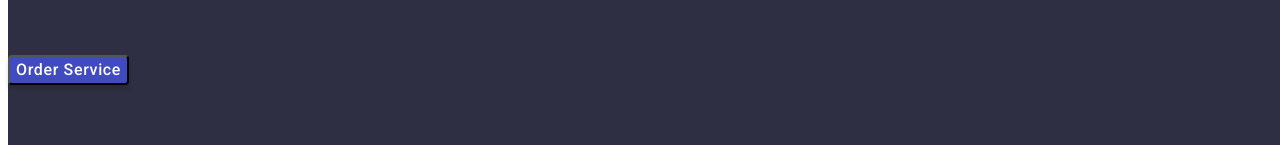
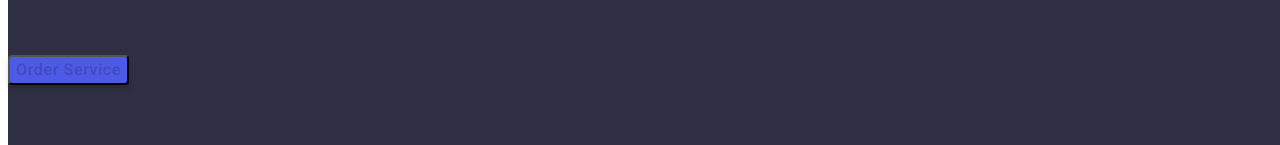
Before and after one commit to agsulimko/goit-markup-hw-02, a plain HTML site: page index.html in a window 1280 px wide. In both pictures the pointer is over the button "Order Service". Shown: the part 296-441 px from the top of the page. Drawn offline with Linux system fonts and the light colour scheme.

Commit message:
Update styles.css

```diff
--- a/css/styles.css
+++ b/css/styles.css
@@ -123,6 +123,9 @@ color:var(--color-NAVYBLU);
 .adrress-list {
 }
 .contact-email
+{
+  color: var(--color-SLATE);
+}
 .contact-phone
  {
   color: var(--color-SLATE);
@@ -169,9 +172,9 @@ color:var(--color-NAVYBLU);
 
 .main-btn:hover,
 .main-btn:focus {
-  background:  #404bbf;
-
-}
+  background:var(--color-background-button);
+  color:var(--color-OCEAN);
+ }
 /*=========Main page - Hero image*=================*/
 
 /* ===========Main page - Section 1 - Feature==========*/
```
